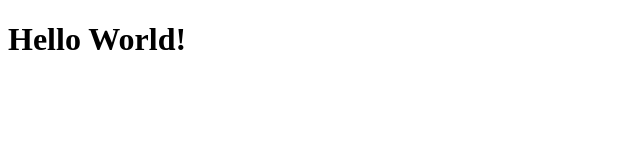
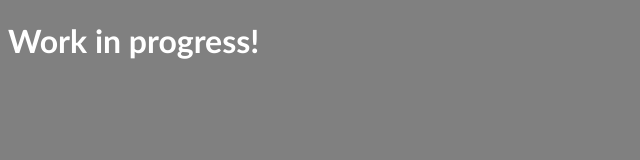
Before and after one commit to Eggscellentprojects/Eggscellentprojects.github.io, a plain HTML site: page index.html in a window 1280 px wide. Shown: the whole page, without its empty margins (0-640 px from the left). Drawn offline with Linux system fonts and the light colour scheme.

Commit message:
Color changes

```diff
--- a/css/style.css
+++ b/css/style.css
@@ -0,0 +1,7 @@
+body{
+    background-color: grey;
+}
+h1{
+    color: white;
+    font-family: Calibri;
+}
--- a/index.html
+++ b/index.html
@@ -1,9 +1,10 @@
 <!DOCTYPE html>
 <html>
     <head>
-        <h1>Hello World!</h1>
+        <link rel="stylesheet" href="css/style.css">
     </head>
 
     <body>
+        <h1>Work in progress!</h1>
     </body>
 </html>
```
